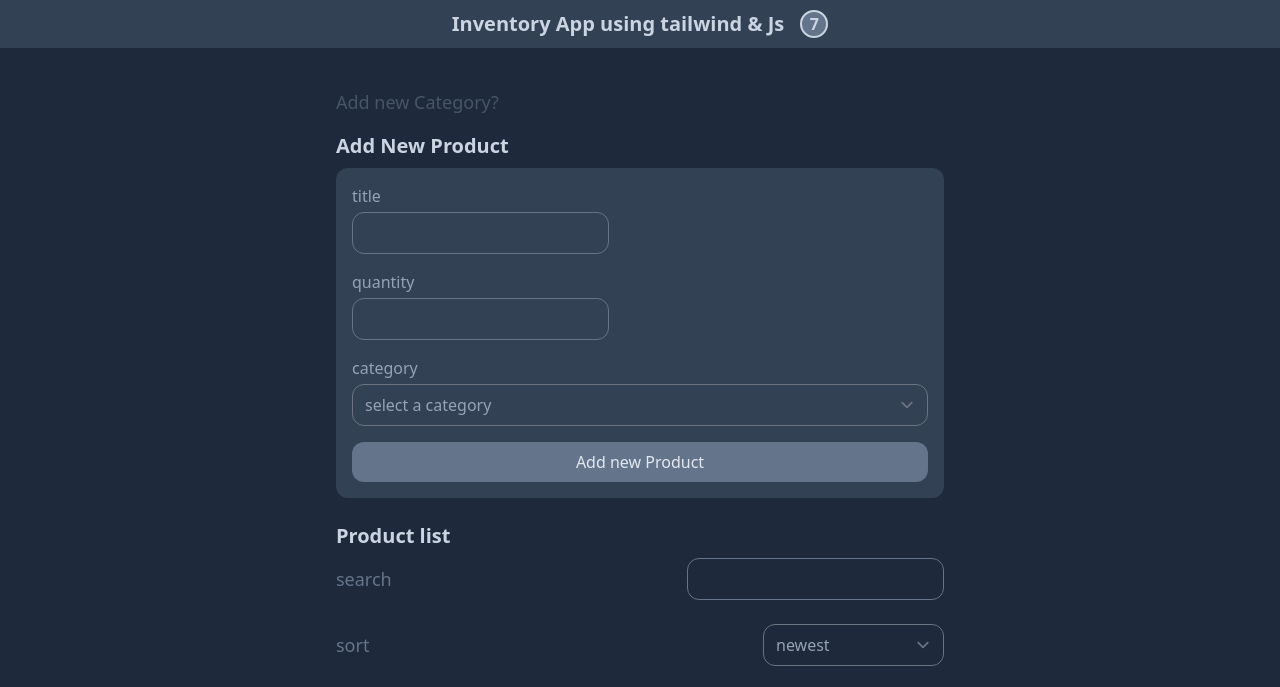
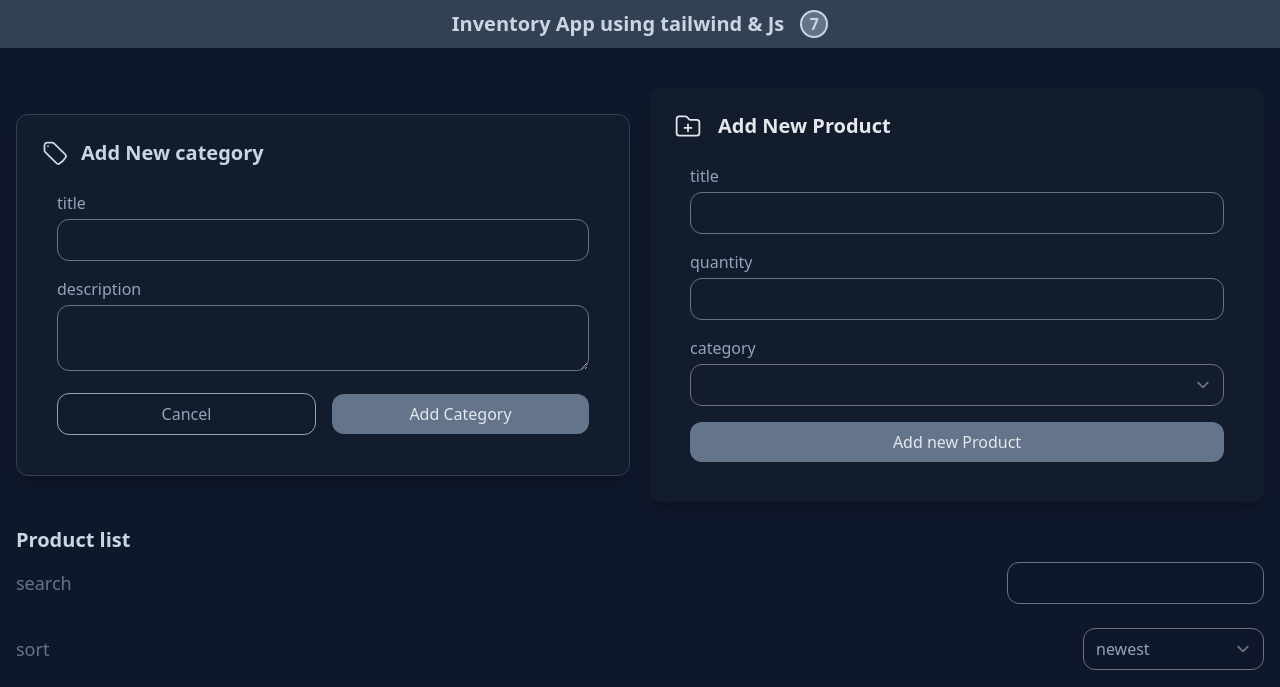
Before and after one commit to khorshidhoseiny/inventory-app-js-tailwind, a website with bundled scripts: page public/index.html in a window 1280 px wide. Built offline with nearby package versions, Linux system fonts and the light colour scheme.

Commit message:
change color of backbround and carts

```diff
--- a/public/index.html
+++ b/public/index.html
@@ -9,7 +9,7 @@
   <link rel="stylesheet" href="./build/tailwind.css" />
 
   <body>
-    <div class="bg-slate-800 min-h-screen">
+    <div class="bg-slate-900 min-h-screen">
       <!-- appbar -->
       <div
         class="h-12 flex items-center justify-center gap-x-4 bg-slate-700 mb-6"
@@ -23,14 +23,39 @@
         >
       </div>
       <!-- app content -->
-      <div class="container max-w-screen-sm mx-auto p-4">
+      <div class="container flex flex-col max-w-screen-2xl mx-auto p-4">
+        <!-- add Category & product sectioction -->
+        <section class="flex justify-center\ w-full gap-x-5 items-center">
           <!-- category form -->
-        <section>
-          <div class="mb-6 hidden" id="category-wrapper">
-            <h2 class="text-xl text-slate-300 font-bold mb-2">
-              Add New category
+
+          <div
+            class="mb-6 border bg-gray-800/30 border-slate-700 w-1/2 rounded-xl shadow-lg p-6"
+            id="category-wrapper"
+          >
+            <h2 class="text-xl flex gap-x-3 text-slate-300 font-bold mb-2">
+              <svg
+                xmlns="http://www.w3.org/2000/svg"
+                fill="none"
+                viewBox="0 0 24 24"
+                stroke-width="1.5"
+                stroke="currentColor"
+                class="w-7"
+              >
+                <path
+                  stroke-linecap="round"
+                  stroke-linejoin="round"
+                  d="M9.568 3H5.25A2.25 2.25 0 0 0 3 5.25v4.318c0 .597.237 1.17.659 1.591l9.581 9.581c.699.699 1.78.872 2.607.33a18.095 18.095 0 0 0 5.223-5.223c.542-.827.369-1.908-.33-2.607L11.16 3.66A2.25 2.25 0 0 0 9.568 3Z"
+                />
+                <path
+                  stroke-linecap="round"
+                  stroke-linejoin="round"
+                  d="M6 6h.008v.008H6V6Z"
+                />
+              </svg>
+
+              <span> Add New category</span>
             </h2>
-            <form class="bg-slate-700 p-4 rounded-xl flex flex-col gap-y-4">
+            <form class="p-4 rounded-xl flex flex-col gap-y-4">
               <div>
                 <label for="category-title" class="block mb-1 text-slate-400"
                   >title</label
@@ -39,7 +64,7 @@
                   type="text"
                   name="category-title"
                   id="category-title"
-                  class="bg-transparent rounded-xl border border-slate-500 text-slate-400 w-full md:w-auto"
+                  class="bg-transparent rounded-xl border border-slate-500 text-slate-400 w-full"
                 />
               </div>
               <div>
@@ -71,17 +96,31 @@
               </div>
             </form>
           </div>
-          <button
-            id="toggle-add-category"
-            class="text-slate-600 text-lg mb-4 font-medium"
+
+          <!-- product form -->
+          <div
+            class="mb-6 borde w-1/2 bg-gray-800/30 border-slate-700 rounded-xl shadow-lg p-6"
           >
-            Add new Category?
-          </button>
-        </section>
-        <!-- product form -->
-        <div class="mb-6">
-          <h2 class="text-xl text-slate-300 font-bold mb-2">Add New Product</h2>
-          <form class="bg-slate-700 p-4 rounded-xl flex flex-col gap-y-4">
+            <h2
+              class="text-xl gap-x-4 flex justify-start text-gray-200 font-bold mb-2"
+            >
+              <svg
+                xmlns="http://www.w3.org/2000/svg"
+                fill="none"
+                viewBox="0 0 24 24"
+                stroke-width="1.5"
+                stroke="currentColor"
+                class="w-7"
+              >
+                <path
+                  stroke-linecap="round"
+                  stroke-linejoin="round"
+                  d="M12 10.5v6m3-3H9m4.06-7.19-2.12-2.12a1.5 1.5 0 0 0-1.061-.44H4.5A2.25 2.25 0 0 0 2.25 6v12a2.25 2.25 0 0 0 2.25 2.25h15A2.25 2.25 0 0 0 21.75 18V9a2.25 2.25 0 0 0-2.25-2.25h-5.379a1.5 1.5 0 0 1-1.06-.44Z"
+                />
+              </svg>
+              <span> Add New Product </span>
+            </h2>
+            <form class="p-4 rounded-xl flex flex-col gap-y-4">
               <div>
                 <label for="product-title" class="block mb-1 text-slate-400"
                   >title</label
@@ -90,7 +129,7 @@
                   type="text"
                   name="product-title"
                   id="product-title"
-                class="bg-transparent rounded-xl border border-slate-500 text-slate-400 w-full md:w-auto"
+                  class="bg-transparent rounded-xl border border-slate-500 text-slate-400 w-full"
                 />
               </div>
               <div>
@@ -98,7 +137,7 @@
                   >quantity</label
                 >
                 <input
-                class="bg-transparent rounded-xl border border-slate-500 text-slate-400 w-full md:w-auto"
+                  class="bg-transparent rounded-xl border border-slate-500 text-slate-400 w-full"
                   type="number"
                   name="product-quantity"
                   id="product-quantity"
@@ -117,13 +156,15 @@
               <div class="flex items-center justify-between gap-x-4">
                 <button
                   id="add-new-product"
-                class="flex-1 bg-slate-500 text-slate-200 rounded-xl py-2"
+                  class="flex-1 bg-slate-500 text-gray-200 rounded-xl py-2"
                 >
                   Add new Product
                 </button>
               </div>
             </form>
           </div>
+        </section>
+
         <!-- product-list -->
         <h2 class="text-xl text-slate-300 font-bold mb-2">Product list</h2>
         <div class="flex items-center justify-between mb-6">
```
Also changed, not shown: public/build/tailwind.css, 2 other files. Lines whose indentation alone changed are shown as unchanged.
